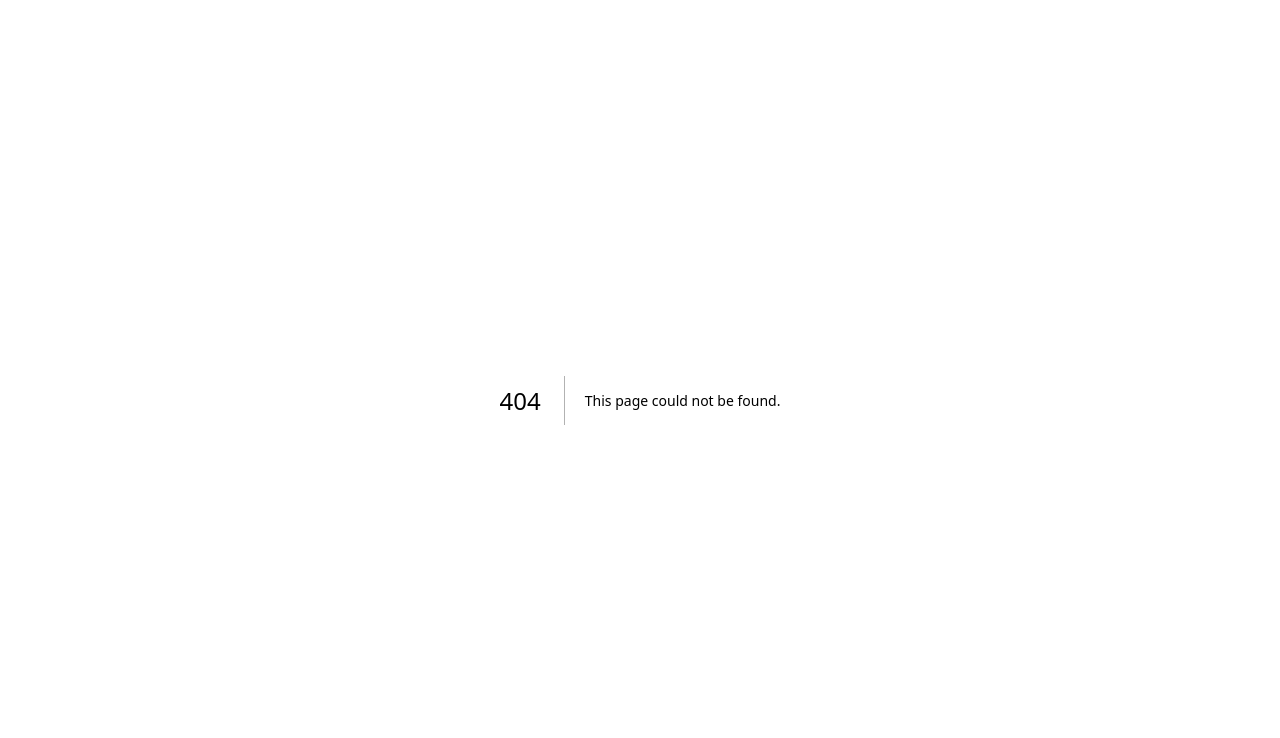
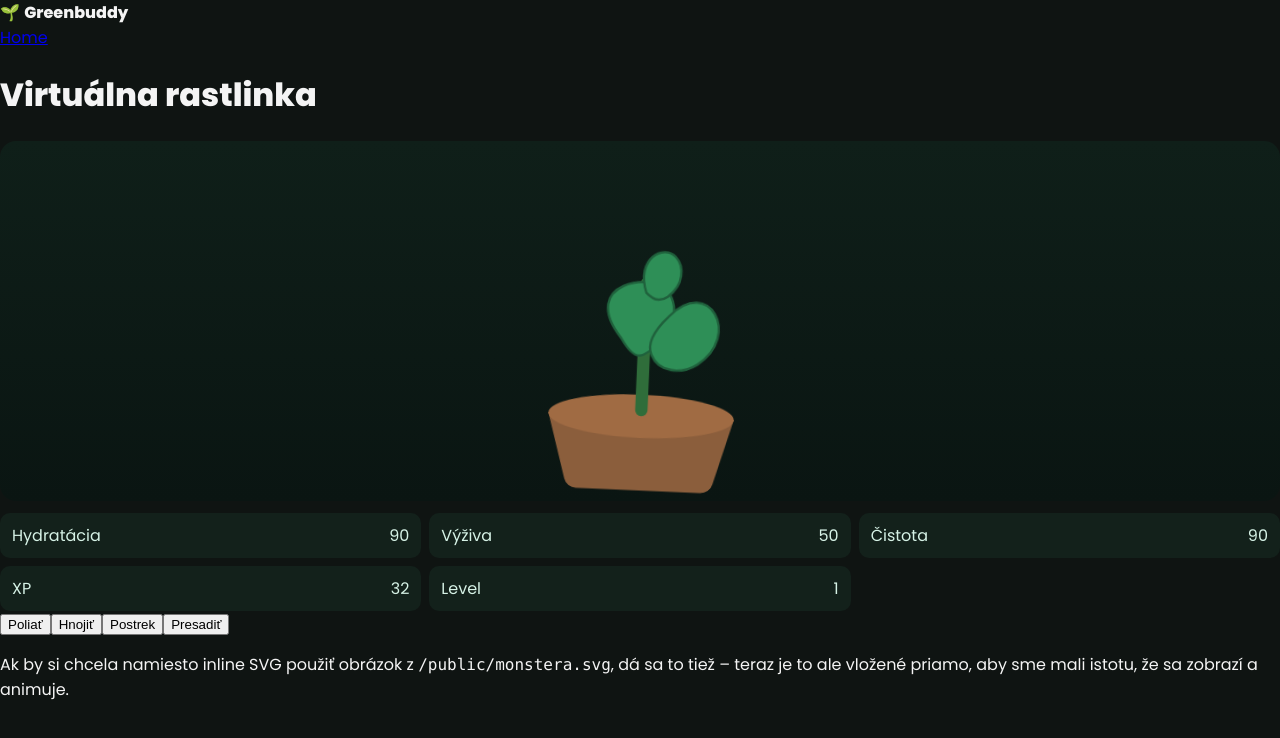
Before and after one commit to artbymosi-ops/Greenbuddyv1, a Next.js app: page /plant in a window 1280 px wide. Before the commit this address had no page. Shown: the top 738 px of the page. Built offline with nearby package versions, Linux system fonts and the light colour scheme.

Commit message:
Create plant.js

```diff
--- /dev/null
+++ b/pages/plant.js
@@ -0,0 +1,84 @@
+import { useState } from "react";
+import Link from "next/link";
+
+export default function PlantPage() {
+  const [stats, setStats] = useState({ water: 90, food: 50, clean: 90, xp: 32, lvl: 1 });
+
+  const bump = (key, delta) =>
+    setStats(s => ({ ...s, [key]: Math.max(0, Math.min(100, s[key] + delta)), xp: s.xp + 10 }));
+
+  return (
+    <main className="wrap">
+      <header className="topbar">
+        <div className="brand">
+          <span className="sprout">🌱</span> <strong>Greenbuddy</strong>
+        </div>
+        <Link href="/">Home</Link>
+      </header>
+
+      <h1>Virtuálna rastlinka</h1>
+
+      {/* SVG rastlinka */}
+      <div className="plant-stage">
+        {/* kvetináč */}
+        <svg viewBox="0 0 200 220" className="plant" aria-label="Monstera">
+          {/* zem */}
+          <ellipse cx="100" cy="160" rx="52" ry="10" fill="#5c3d2e" opacity="0.9" />
+          {/* kvetináč */}
+          <path d="M40 160 h120 l-12 42 a8 8 0 0 1 -8 6 H60 a8 8 0 0 1 -8 -6 Z" fill="#8b5e3c"/>
+          <ellipse cx="100" cy="160" rx="60" ry="14" fill="#a06b43"/>
+
+          {/* stonka (animovaná) */}
+          <g className="sway">
+            <rect x="96" y="70" width="8" height="90" rx="4" fill="#2f6d3a"/>
+
+            {/* listy – jednoduchá „monstera“ silueta */}
+            <g fill="#2e8f57" stroke="#1f613c" strokeWidth="1.5">
+              <path d="M85 110
+                       c-30 -35, 20 -45, 30 -30
+                       c 10 15,-5 35,-15 40
+                       c-5 3,-10 -2,-15 -10 z"/>
+              <path d="M115 95
+                       c 25 -28, 48 10, 20 30
+                       c-10 7,-25 6,-30 -5
+                       c-3 -6, 0 -15, 10 -25 z"/>
+              <path d="M100 80
+                       c -8 -22, 10 -32, 18 -24
+                       c 6 6, 6 18,-4 26
+                       c-4 3,-9 3,-14 -2 z"/>
+            </g>
+          </g>
+        </svg>
+      </div>
+
+      {/* ukazovatele */}
+      <section className="stats">
+        <Stat label="Hydratácia" value={stats.water} />
+        <Stat label="Výživa" value={stats.food} />
+        <Stat label="Čistota" value={stats.clean} />
+        <Stat label="XP" value={stats.xp} />
+        <Stat label="Level" value={stats.lvl} />
+      </section>
+
+      {/* tlačidlá */}
+      <div className="buttons">
+        <button onClick={() => bump("water", 10)}>Poliať</button>
+        <button onClick={() => bump("food", 10)}>Hnojiť</button>
+        <button onClick={() => bump("clean", 10)}>Postrek</button>
+        <button onClick={() => setStats(s => ({ ...s, lvl: s.lvl + 1 }))}>Presadiť</button>
+      </div>
+
+      <p className="hint">Ak by si chcela namiesto inline SVG použiť obrázok z <code>/public/monstera.svg</code>, dá sa to tiež – teraz je to ale
+      vložené priamo, aby sme mali istotu, že sa zobrazí a animuje.</p>
+    </main>
+  );
+}
+
+function Stat({ label, value }) {
+  return (
+    <div className="stat">
+      <div className="stat-label">{label}</div>
+      <div className="stat-value">{value}</div>
+    </div>
+  );
+}
```
